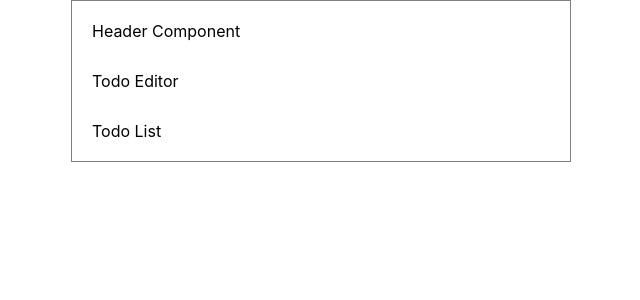
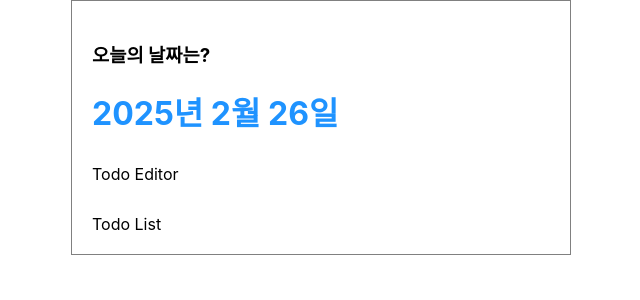
Before and after one commit to ycraah/react-project, a React (Create React App) app: page / in a window 1280 px wide. Shown: the top 300 px of the page, without its empty margins (319-959 px from the left). Built offline with nearby package versions, Linux system fonts and the light colour scheme.

Commit message:
header 컴포넌트 작성

```diff
--- /dev/null
+++ b/src/component/Header.css
@@ -0,0 +1,4 @@
+.Header h1 {
+  margin-bottom: 0;
+  color: #1f93ff;
+}
--- a/src/component/Header.js
+++ b/src/component/Header.js
@@ -1,5 +1,13 @@
+import "./Header.css";
+
 const Header = () => {
-  return <div className="Header">Header Component</div>;
+  var options = { year: "numeric", month: "long", day: "numeric" };
+  return (
+    <div className="Header">
+      <h3>오늘의 날짜는?</h3>
+      <h1>{new Date().toLocaleDateString("ko-KR", options)}</h1>
+    </div>
+  );
 };
 
 export default Header;
```
